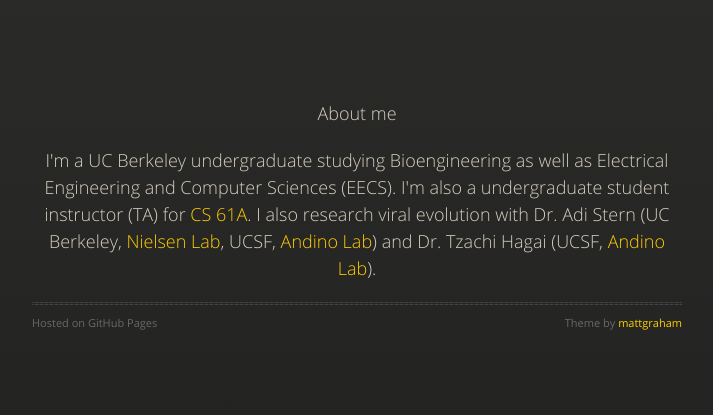
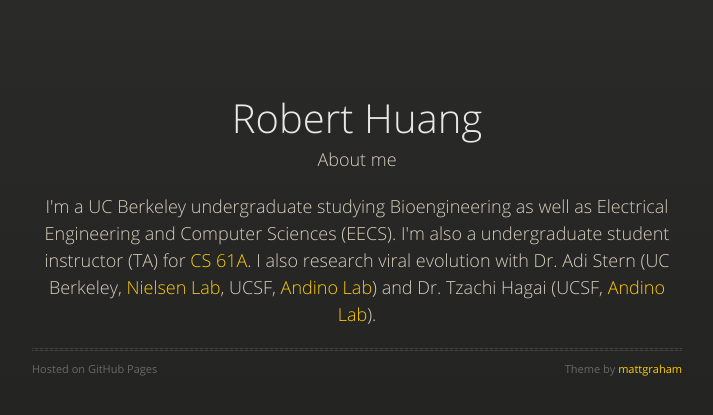
Before and after one commit to robhuang/robhuang.github.io, a Jekyll site: the page built from index.html, in a window 1280 px wide. Shown: the top 415 px of the page, without its empty margins (283-996 px from the left). Built offline with Jekyll 4.4.1, drawn with Linux system fonts in a browser that asks for light colours; nearby versions of some CDN libraries.

Commit message:
add name

```diff
--- a/index.html
+++ b/index.html
@@ -2,7 +2,7 @@
 layout: default
 title: Robert Huang
 ---
-
+<h1>Robert Huang</h1>
 <p>About me</p>
 <p>
   I'm a UC Berkeley undergraduate studying Bioengineering as well as
```
